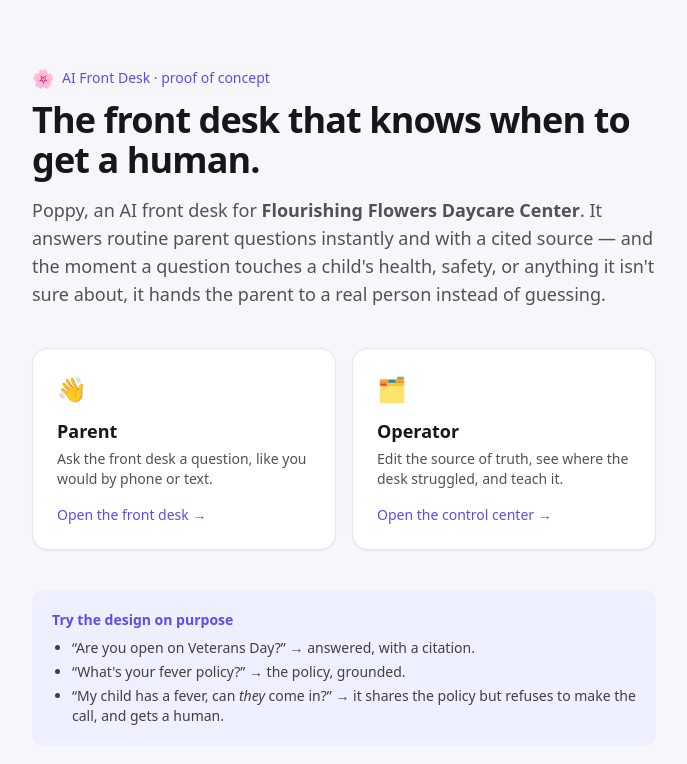
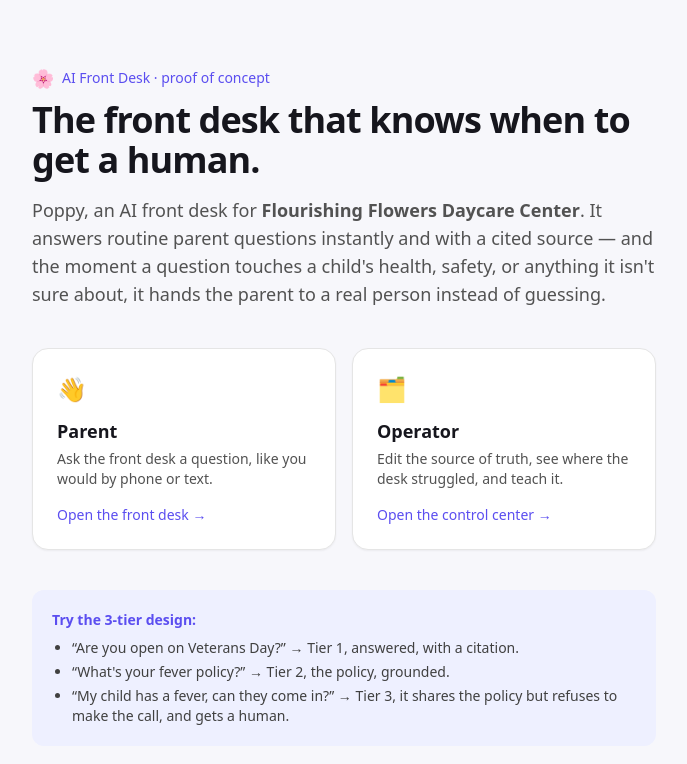
Before and after one commit to zoee-liang/flourishing-flower-assistant, a Next.js app: page / in a window 1280 px wide. Shown: the top 764 px of the page, without its empty margins (296-983 px from the left). Built offline with nearby package versions, Linux system fonts and the light colour scheme.

Commit message:
wording changes

```diff
--- a/app/page.tsx
+++ b/app/page.tsx
@@ -45,12 +45,12 @@ export default function Home() {
       </div>
 
       <div className="mt-10 rounded-xl bg-brand-soft p-5 text-sm text-neutral-700">
-        <div className="font-semibold text-brand">Try the design on purpose</div>
+        <div className="font-semibold text-brand">Try the 3-tier design:</div>
         <ul className="mt-2 list-disc space-y-1 pl-5">
-          <li>&ldquo;Are you open on Veterans Day?&rdquo; → answered, with a citation.</li>
-          <li>&ldquo;What&apos;s your fever policy?&rdquo; → the policy, grounded.</li>
+          <li>&ldquo;Are you open on Veterans Day?&rdquo; → Tier 1, answered, with a citation.</li>
+          <li>&ldquo;What&apos;s your fever policy?&rdquo; → Tier 2, the policy, grounded.</li>
           <li>
-            &ldquo;My child has a fever, can <em>they</em> come in?&rdquo; → it shares the policy but
+            &ldquo;My child has a fever, can they come in?&rdquo; → Tier 3, it shares the policy but
             refuses to make the call, and gets a human.
           </li>
         </ul>
--- a/lib/config.ts
+++ b/lib/config.ts
@@ -44,7 +44,7 @@ export const CONFIG: CenterConfig = {
   assistant: {
     name: "Poppy",
     greeting:
-      "Hi there! 👋 I'm Poppy, the front-desk assistant at Flourishing Flowers Daycare Center. Ask me anything about hours, tuition, meals, tours, or our policies — and for anything about your child's health or safety, I'll gladly connect you with a person.",
+      "Hi there! 👋 I'm Poppy, the front-desk assistant at Flourishing Flowers Daycare Center. Ask me anything about hours, tuition, meals, tours, or our policies. For anything about your child's health or safety, I'll gladly connect you with a person.",
     persona:
       "Warm, friendly, and reassuring — like a caring front-desk person who knows these families by name. Brief and concrete, never bureaucratic or clipped.",
   },
```
